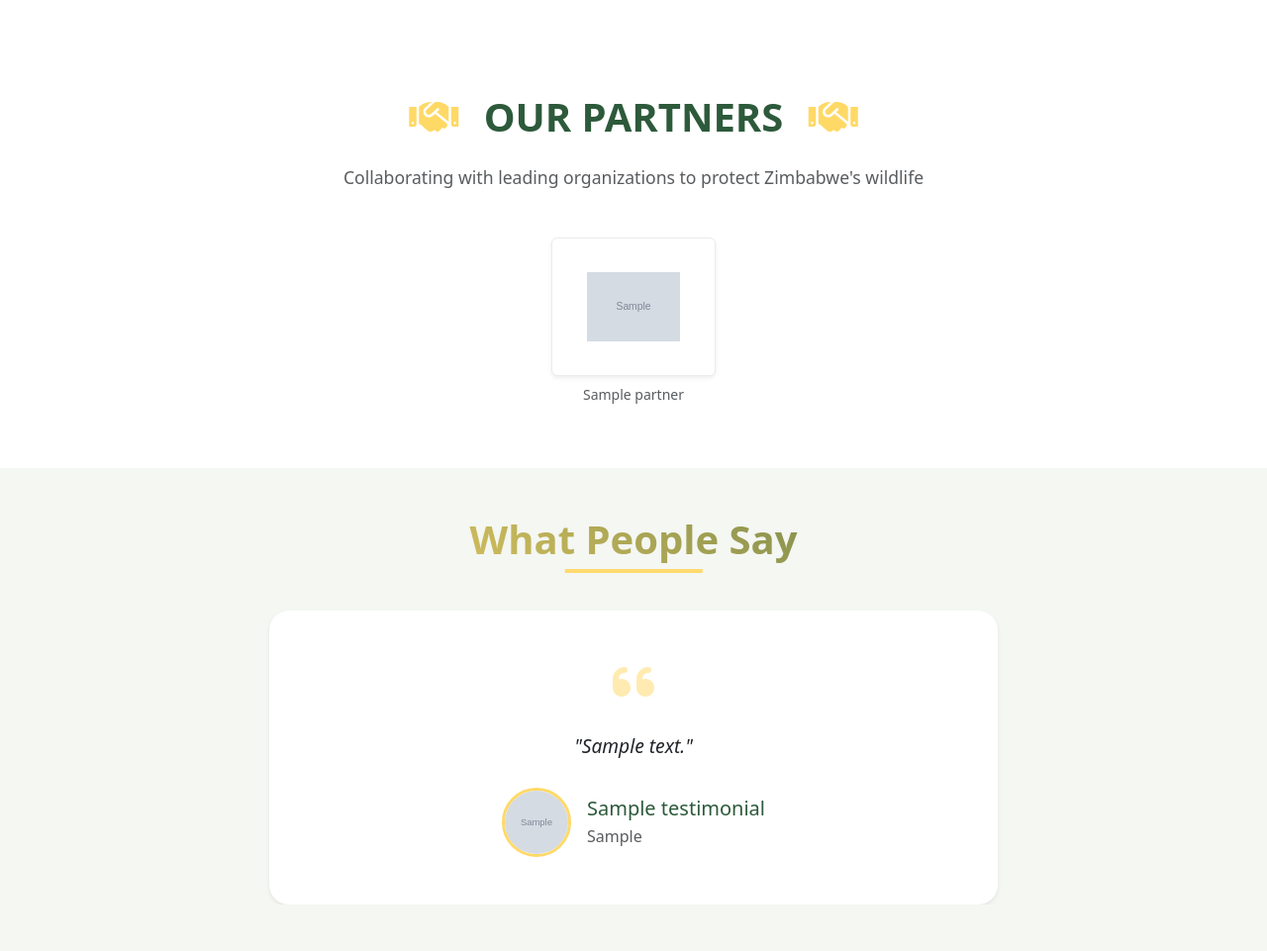
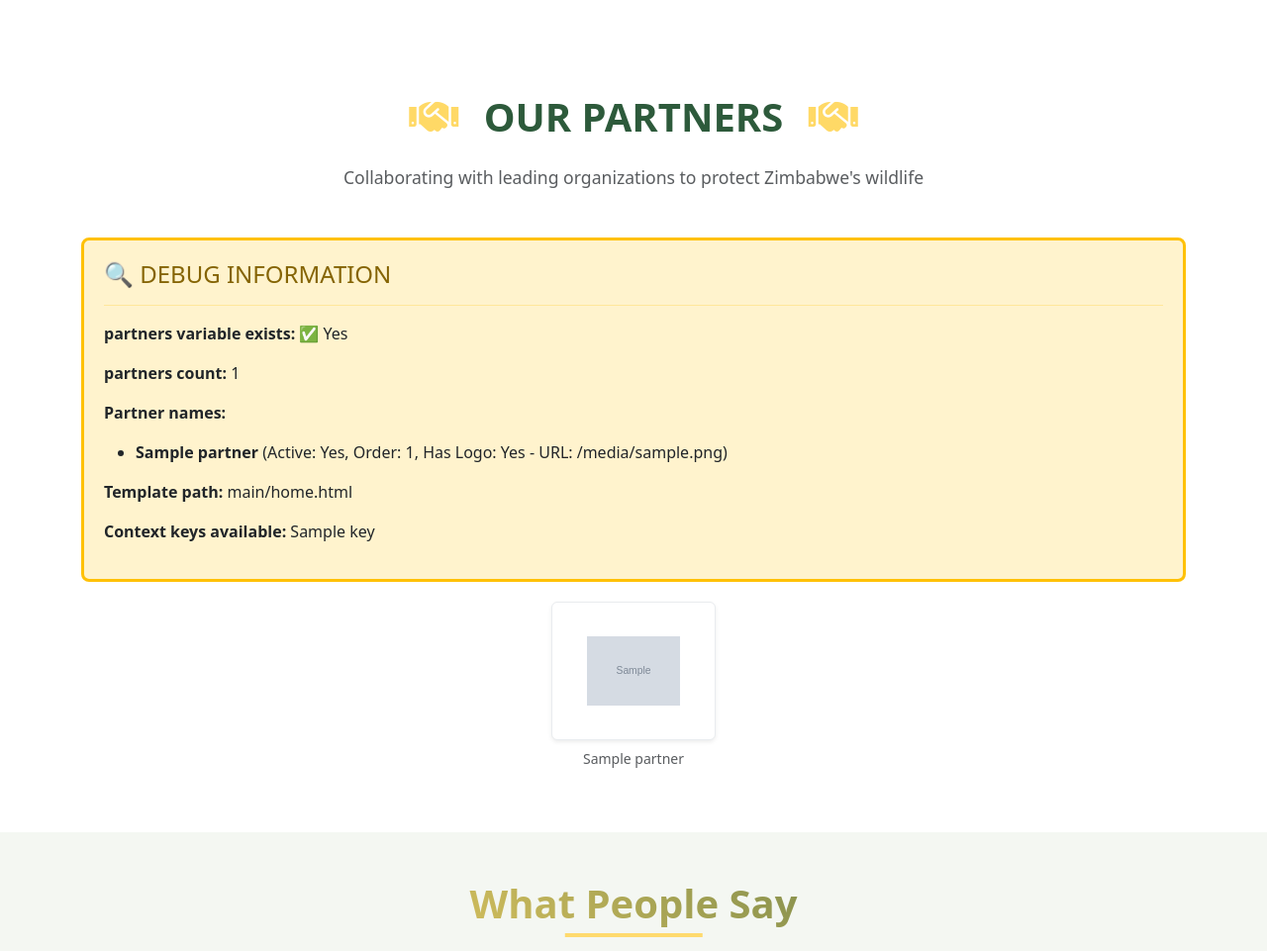
Before and after one commit to SlyJeremiah/grtts_website, a Django app: template main/templates/home.html in a window 1280 px wide. Shown: the part 2973-3934 px from the top of the page at 99% size. Run offline with Django 5.2, Linux system fonts and the light colour scheme; tables that the repository leaves empty hold one stand-in row (values such as "Sample post"); the template is opened without the code that fills it: values that come from a table or form of the project are taken from there, most other values are stand-ins (such as "Sample title", 1, 10 or a date in 2020); grey boxes marked "Sample" are stand-in pictures.

Commit message:
Update home template: Fix partners secti

```diff
--- a/main/templates/home.html
+++ b/main/templates/home.html
@@ -197,7 +197,7 @@
     </div>
 </section>
 
-<!-- Partners Section -->
+<!-- Partners Section with DEBUG -->
 <section class="py-5" style="background-color: #ffffff;">
     <div class="container">
         <h2 class="text-center mb-4" style="font-size: 2.5rem; font-weight: 800; color: #2d5a3b;">
@@ -208,6 +208,36 @@
         <p class="text-center text-muted mb-5" style="font-size: 1.1rem;">
             Collaborating with leading organizations to protect Zimbabwe's wildlife
         </p>
+
+        <!-- ===== DEBUG INFO - REMOVE AFTER TESTING ===== -->
+        <div style="background: #fff3cd; padding: 20px; margin: 20px 0; border: 3px solid #ffc107; border-radius: 8px;">
+            <h4 style="margin-top: 0; color: #856404;">🔍 DEBUG INFORMATION</h4>
+            <hr style="border-color: #ffc107;">
+            <p><strong>partners variable exists:</strong> {{ partners|yesno:"✅ Yes,❌ No" }}</p>
+            <p><strong>partners count:</strong> {{ partners|length }}</p>
+
+            {% if partners %}
+                <p><strong>Partner names:</strong></p>
+                <ul>
+                {% for p in partners %}
+                    <li>
+                        <strong>{{ p.name }}</strong>
+                        (Active: {{ p.is_active|yesno:"Yes,No" }},
+                        Order: {{ p.order }},
+                        Has Logo: {{ p.logo|yesno:"Yes,No" }}
+                        {% if p.logo %} - URL: {{ p.logo.url }}{% endif %})
+                    </li>
+                {% endfor %}
+                </ul>
+            {% else %}
+                <p style="color: red; font-weight: bold;">⚠️ No partners found in template context</p>
+                <p>This means the context processor is not passing the partners variable to the template.</p>
+            {% endif %}
+
+            <p><strong>Template path:</strong> main/home.html</p>
+            <p><strong>Context keys available:</strong> {{ context.keys|join:", " }}</p>
+        </div>
+        <!-- ===== END DEBUG ===== -->
 
         {% if partners %}
         <div class="row align-items-center justify-content-center g-4">
```
